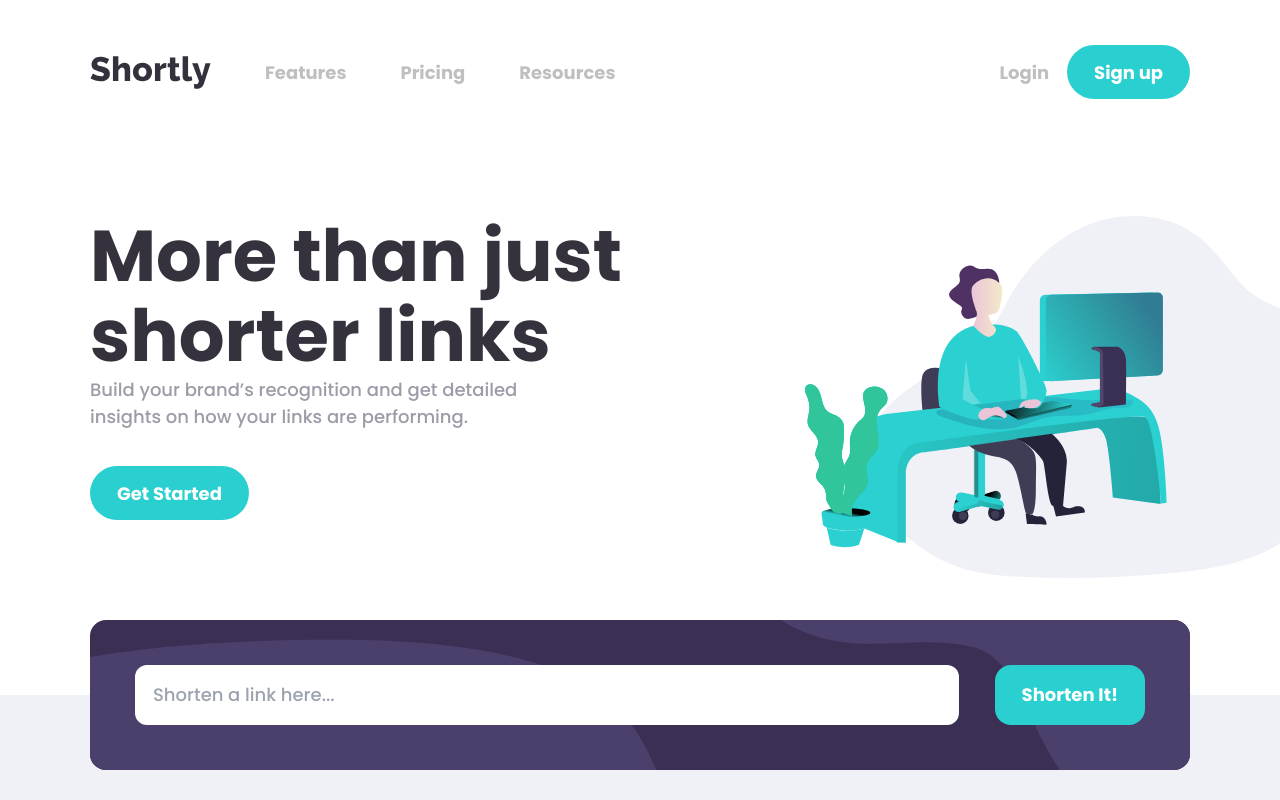
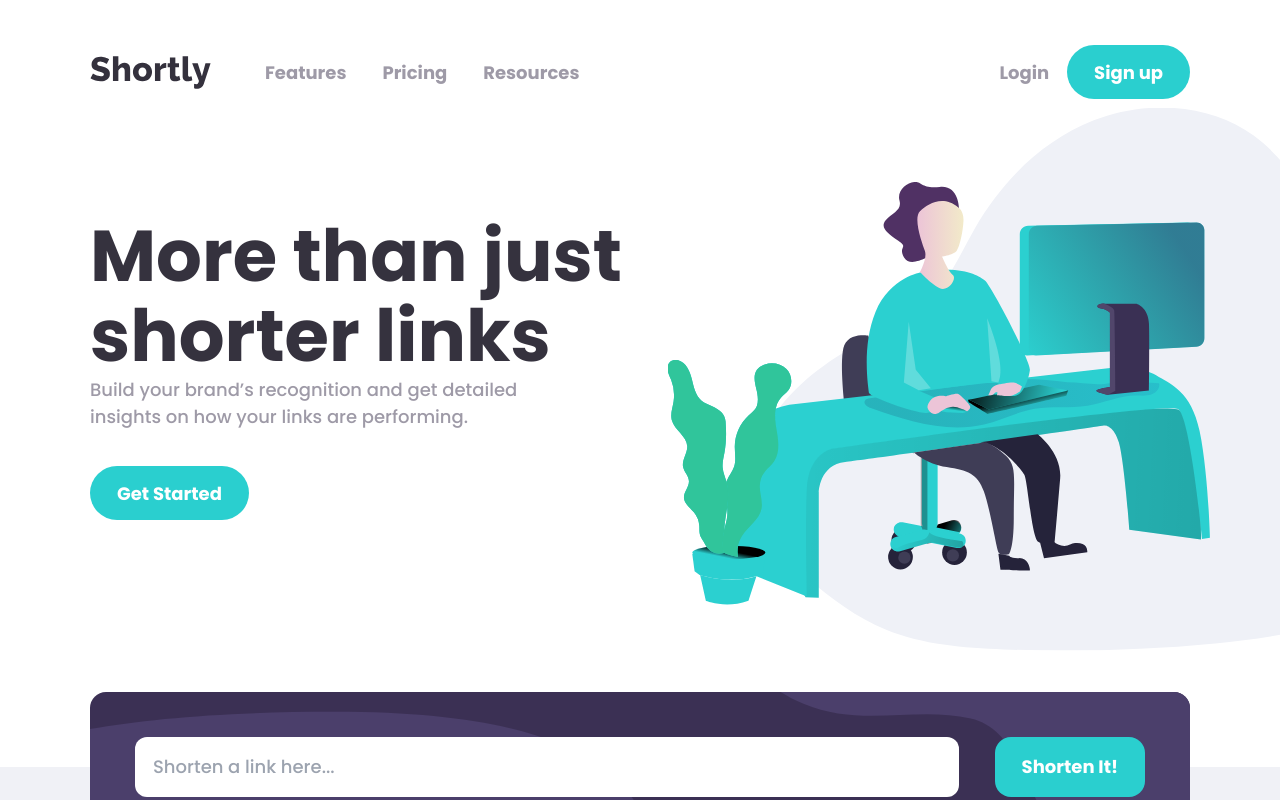
Before and after one commit to tulza/url-shortening-api, a React (Vite) app: page / in a window 1280 px wide. Built offline with nearby package versions, Linux system fonts and the light colour scheme.

Commit message:
minor ui adjustment

```diff
--- a/src/component/Navigation.jsx
+++ b/src/component/Navigation.jsx
@@ -7,7 +7,10 @@ const Button = ({ label }) => {
   return (
     <>
       <div className="nav-links">
-        <a href="#" className="text-nav-button hover:text-nav-button-hover">
+        <a
+          href="#"
+          className="text-nav-button hover:text-nav-button-hover transition-[color] duration-200"
+        >
           {label}
         </a>
       </div>
@@ -19,7 +22,7 @@ const NavDesktop = () => {
   return (
     <>
       <div className="w-full flex justify-between desktop-only">
-        <div className="flex flex-row items-center gap-4">
+        <div className="flex flex-row items-center ">
           <Button label="Features" />
           <Button label="Pricing" />
           <Button label="Resources" />
--- a/src/component/PageIntro.jsx
+++ b/src/component/PageIntro.jsx
@@ -19,7 +19,7 @@ const PageIntro = () => {
         </div>
         <img
           src={workingIllusSvg}
-          className="translate-x-[30%] mob:translate-x-[20%] mob:scale-[1.5] mob:py-16"
+          className="translate-x-[30%] mob:translate-x-[20%] pb-16 scale-[1.5] mob:py-16"
           alt="person working illustration SVG"
         />
       </div>
--- a/tailwind.config.js
+++ b/tailwind.config.js
@@ -11,6 +11,7 @@ export default {
       transitionProperty: {
         height: "height",
         width: "width",
+        colors: "color",
       },
 
       colors: {
@@ -19,12 +20,12 @@ export default {
         "Dark-Violet": "hsl(257, 27%, 26%)",
         Red: "hsl(0, 87%, 67%)",
         Gray: "hsl(0, 0%, 75%)",
-        "Grayish-Violet": "hsl(257, 7%, 63%)",
+        "Grayish-Violet": "c",
         "Very-Dark-Blue": "hsl(255, 11%, 22%)",
         "Very-Dark-Violet": "hsl(260, 8%, 14%)",
 
-        "nav-button": "hsl(0, 0%, 75%)",
-        "nav-button-hover": "hsl(257, 7%, 63%)",
+        "nav-button": "hsl(257, 7%, 63%)",
+        "nav-button-hover": "hsl(255, 11%, 22%)",
 
         "sing-up": "hsl(180, 66%, 49%)",
         "sing-up-hover": "hsl(180, 66%, 70%)",
```
